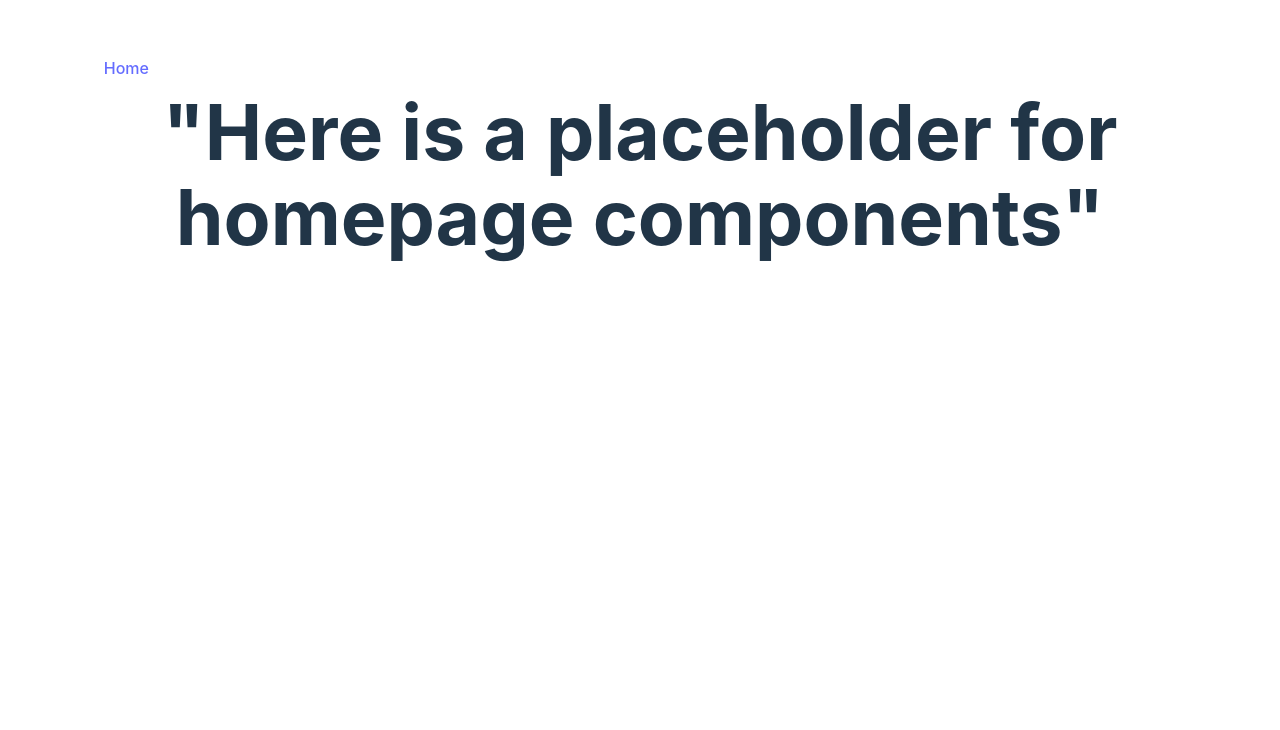
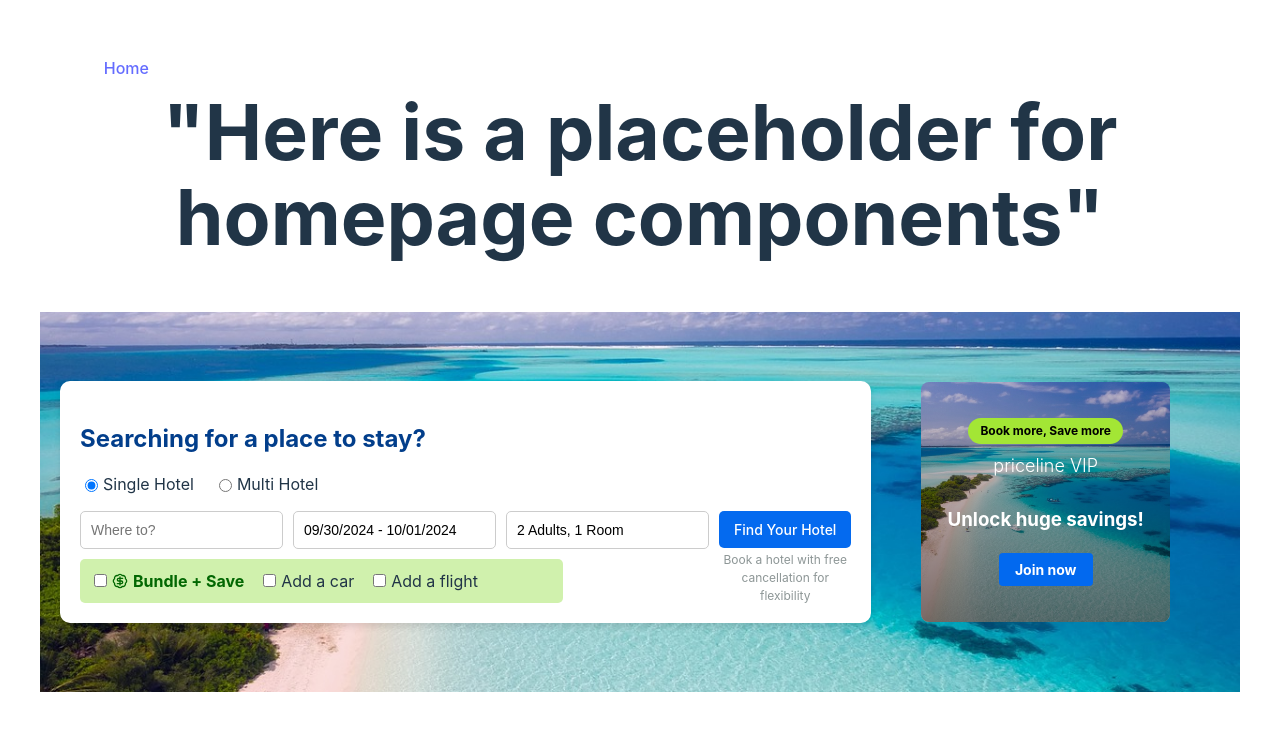
Before and after one commit to MiaolinJia/hotel-booking, a React (Vite) app in the folder ui-service/src/main/frontend/hotel-booking-ui/: page / in a window 1280 px wide. Shown: the top 730 px of the page. Built offline with nearby package versions, Linux system fonts and the light colour scheme.

Commit message:
Temp Update HomePage, will refactor later during integration

```diff
--- a/ui-service/src/main/frontend/hotel-booking-ui/src/pages/HomePage.tsx
+++ b/ui-service/src/main/frontend/hotel-booking-ui/src/pages/HomePage.tsx
@@ -1,12 +1,15 @@
 import HomePageExampleComponent from "../components/HomePageExampleComponent";
+import SearchComponents from "../components/search-components/SearchComponent.tsx";
 
 const HomePage: React.FC = () => {
-  return (
-    <HomePageExampleComponent>
-      <h1>"Here is a placeholder for homepage components"</h1>
-    {/*    starting point */}
-    </HomePageExampleComponent>
-  );
+    return (
+        <>
+            <HomePageExampleComponent>
+                <h1>"Here is a placeholder for homepage components"</h1>
+            </HomePageExampleComponent>
+            <SearchComponents></SearchComponents>
+        </>
+    );
 };
 
 export default HomePage;
```
